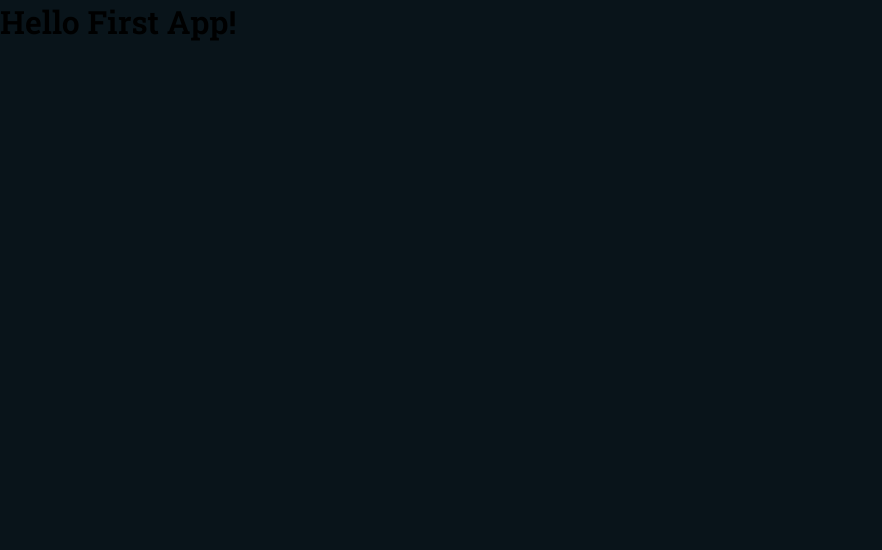
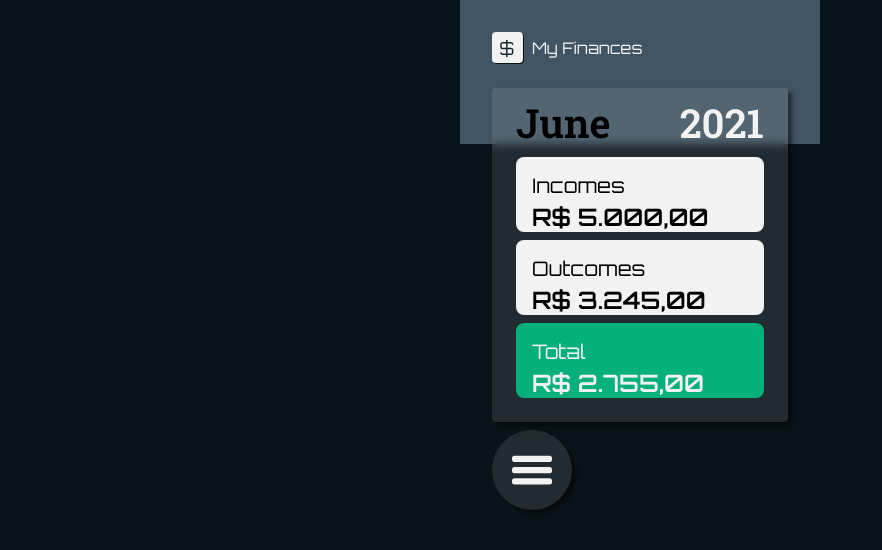
Before and after one commit to PattonHoffiman/my-finances, a React (Create React App) app: page / in a window 1280 px wide. Shown: the top 550 px of the page, without its empty margins (0-882 px from the left). Built offline with nearby package versions, Linux system fonts and the light colour scheme.

Commit message:
[.tsx] Add Home Page to App

```diff
--- a/src/App.tsx
+++ b/src/App.tsx
@@ -1,12 +1,9 @@
+import { Home } from './pages/Home';
 import { GlobalStyle } from './styles/global';
 
-export function App() {
-  return (
-    <>
-      < GlobalStyle />
-      <div>
-        <h1>Hello First App!</h1>
-      </div>
-    </>
-  );
-}
+export const App: React.FC = () =>  (
+  <>
+    <Home />
+    <GlobalStyle />
+  </>
+);
```
